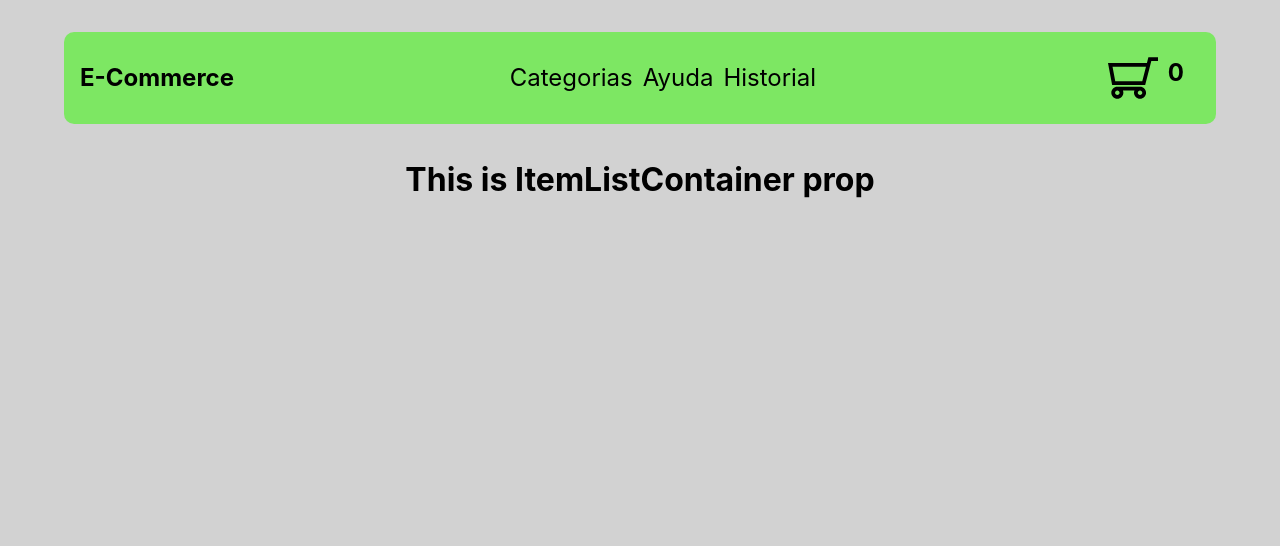
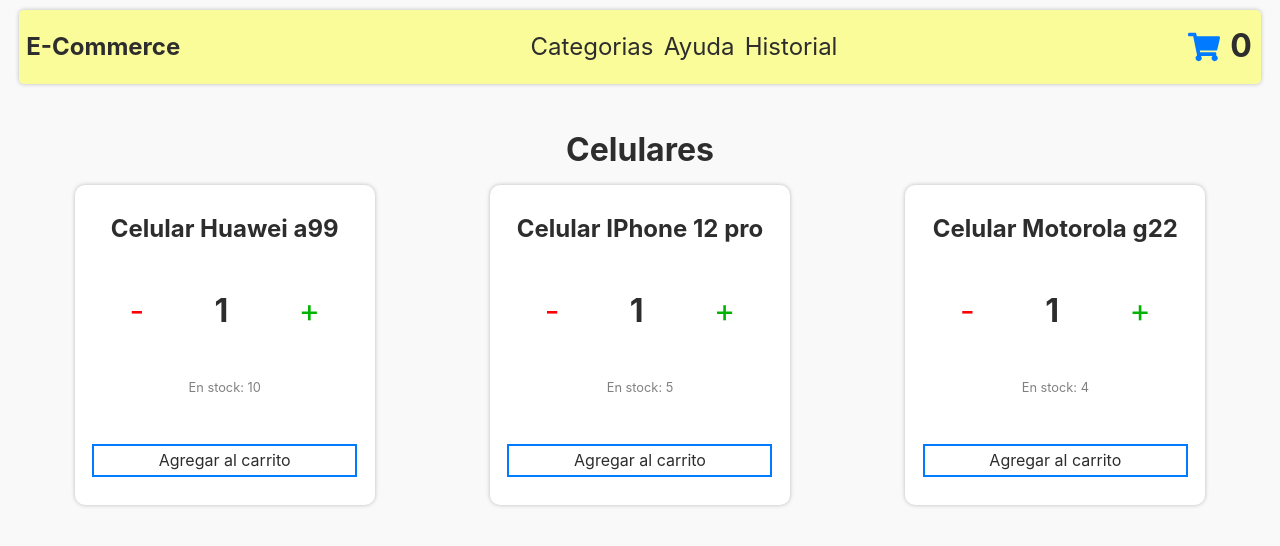
Before and after one commit to jsm04/proyecto-coder-react, a React (Create React App) app: page / in a window 1280 px wide. Shown: the top 546 px of the page. Built offline with nearby package versions, Linux system fonts and the light colour scheme.

Commit message:
Contador con boton

```diff
--- a/package.json
+++ b/package.json
@@ -37,6 +37,7 @@
   },
   "devDependencies": {
     "autoprefixer": "^10.4.7",
-    "postcss": "^8.4.14"
+    "postcss": "^8.4.14",
+    "react-icons": "^4.4.0"
   }
 }
--- a/src/App.css
+++ b/src/App.css
@@ -1,8 +1,14 @@
 .app {
 	width: 100%;
 }
+
+header {
+	margin: 10px 0px;
+}
+
 body {
-	background-color: rgb(210, 210, 210);
+	background-color: rgba(247, 247, 247, 0.742);
+	color: rgb(45, 45, 45);
 }
 
 main {
@@ -13,3 +19,12 @@ main {
 	justify-content: center;
 	align-items: center;
 }
+
+.app-main {
+	width: 100%;
+	height: 100%;
+	display: flex;
+	flex-direction: column;
+	justify-content: center;
+	align-items: center;
+}
--- a/src/App.jsx
+++ b/src/App.jsx
@@ -8,8 +8,8 @@ const App = () => {
 			<header>
 				<NavBar />
 			</header>
-			<main>
-				<ItemListContainer greeting="This is ItemListContainer prop" />
+			<main className="app-main">
+				<ItemListContainer SearchTitle="Celulares" />
 			</main>
 		</div>
 	);
--- /dev/null
+++ b/src/components/ItemCount/ItemCount.css
@@ -0,0 +1,60 @@
+.item-count-container {
+	width: 100%;
+	height: 320px;
+	display: flex;
+	flex-direction: column;
+	flex-basis: 300px;
+	justify-content: space-around;
+	align-items: center;
+	padding: 5px;
+	background-color: #fff;
+	border-radius: 10px;
+	box-shadow: 0px 0px 4px rgba(0, 0, 0, 0.25);
+}
+
+.item-count-container h3 {
+	font-size: 1.5em;
+	font-weight: bold;
+	margin: 0;
+}
+
+.item-count-body {
+	display: flex;
+	width: 90%;
+	align-items: center;
+	justify-content: space-around;
+	font-size: 2rem;
+}
+
+.item-count-body .plus {
+	color: #00b300;
+}
+
+.item-count-body .minus {
+	color: #ff0000;
+}
+
+.item-count-body .plus:hover,
+.minus:hover {
+	color: lightblue;
+}
+
+.counter {
+	font-weight: bold;
+}
+
+.stock {
+	font-size: 0.8rem;
+	color: grey;
+}
+
+.item-count-to-cart {
+	outline: #007bff solid 2px;
+	padding: 5px;
+	width: 90%;
+}
+
+.item-count-to-cart:hover {
+	background-color: #007bff;
+	color: white;
+}
--- /dev/null
+++ b/src/components/ItemCount/index.jsx
@@ -0,0 +1,39 @@
+import React, { useState } from 'react';
+import './ItemCount.css';
+
+const ItemCount = ({ name, stock }) => {
+	const [amount, setAmount] = useState(1);
+
+	const buttonIncrease = () => {
+		if (amount < stock) {
+			setAmount(amount + 1);
+		}
+	};
+
+	const buttonDecrease = () => {
+		if (amount <= stock && amount > 1) {
+			setAmount(amount - 1);
+		}
+	};
+
+	return (
+		<section className="item-count-container">
+			<h3 className="item-count-title">{name || 'Undefined'} </h3>
+			<div className="item-count-body">
+				<button onClick={buttonDecrease} className="minus">
+					-
+				</button>
+				<span className="counter">{amount}</span>
+				<button onClick={buttonIncrease} className="plus">
+					+
+				</button>
+			</div>
+			<span className="stock">En stock: {stock}</span>
+			<button className="item-count-to-cart">
+				Agregar al carrito
+			</button>
+		</section>
+	);
+};
+
+export default ItemCount;
--- a/src/components/ItemListContainer/index.jsx
+++ b/src/components/ItemListContainer/index.jsx
@@ -1,10 +1,16 @@
 import React from 'react';
 import './itemlistcontainer.css';
+import ItemCount from '../ItemCount';
 
-const ItemListContainer = ({ greeting }) => {
+const ItemListContainer = ({ SearchTitle }) => {
 	return (
 		<>
-			<h3 className="itemlistcontainer-h3">{greeting}</h3>
+			<h3 className="itemlistcontainer-h3">{ SearchTitle }</h3>
+			<div className="items-container">
+				<ItemCount stock={10} name="Celular Huawei a99" />
+				<ItemCount stock={5} name="Celular IPhone 12 pro" />
+				<ItemCount stock={4} name="Celular Motorola g22" />
+			</div>
 		</>
 	);
 };
--- a/src/components/ItemListContainer/itemlistcontainer.css
+++ b/src/components/ItemListContainer/itemlistcontainer.css
@@ -4,3 +4,13 @@
 	margin-bottom: 0.5em;
 	margin-top: 3%;
 }
+
+.items-container {
+	display: flex;
+	flex-direction: row;
+	justify-content: space-around;
+	align-items: center;
+	width: 95%;
+	flex-wrap: wrap;
+	gap: 30px;
+}
--- a/src/components/NavBar/CartWidget/CartWidget.css
+++ b/src/components/NavBar/CartWidget/CartWidget.css
@@ -2,14 +2,17 @@
 	display: flex;
 	flex-direction: row;
 	align-items: center;
-	justify-content: center;
-	padding-inline: 1rem;
+	justify-content: space-between;
+	cursor: pointer;
+	font-size: 2rem;
+	width: 66px;
 }
 
 .cart > h3 {
-	font-size: 1.5rem;
 	font-weight: bold;
-	margin-bottom: 0.5em;
-	margin-top: 3%;
-	margin-left: 10px;
+	margin-right: 3%;
 }
+
+.shooping-cart-icon {
+	color: #007bff;
+}
--- a/src/components/NavBar/CartWidget/index.jsx
+++ b/src/components/NavBar/CartWidget/index.jsx
@@ -1,12 +1,12 @@
 import React from 'react';
-import cart from './cart.svg';
 import './CartWidget.css';
+import { FaShoppingCart } from 'react-icons/fa';
 
 const CartWidget = () => {
 	return (
 		<div>
 			<a href="./#" className="cart">
-				<img src={cart} alt="Shopping Cart" width="50" />
+				<FaShoppingCart className="shooping-cart-icon" />
 				<h3>0</h3>
 			</a>
 		</div>
--- a/src/components/NavBar/NavMenu/NavMenu.css
+++ b/src/components/NavBar/NavMenu/NavMenu.css
@@ -1,16 +1,18 @@
 .navmenu_ul {
 	display: flex;
 	align-items: center;
-	justify-content: center;
-	margin: 0 auto;
+	justify-content: space-between;
+	width: 25%;
 }
 
 .navmenu_ul > li {
-	margin-inline: 5px;
 	font-size: 1.5rem;
+	background: linear-gradient(currentColor 0 0) bottom / var(--d, 0)
+		3px no-repeat;
+	transition: 0.5s;
 }
 
 .navmenu_ul > li:hover {
-	padding: 5px;
-	font-size: 1.75rem;
+	color: rgb(28, 28, 28);
+	--d: 100%;
 }
--- a/src/components/NavBar/navbar.css
+++ b/src/components/NavBar/navbar.css
@@ -1,16 +1,17 @@
 .navbar {
-	margin: auto;
 	display: flex;
 	align-items: center;
 	justify-content: space-between;
-	width: 90%;
-	background-color: rgba(74, 245, 32, 0.614);
-	padding: 1rem;
-	margin-top: 2em;
-	border-radius: 10px;
+	width: 97%;
+	background-color: rgba(250, 255, 93, 0.614);
+	padding: 7px;
+	border-radius: 5px;
+	box-shadow: 0px 0px 4px rgba(0, 0, 0, 0.25);
+	margin: auto;
 }
 
 .navbar > h1 {
 	font-size: 1.5rem;
 	font-weight: bold;
+	cursor: pointer;
 }
```
Also changed, not shown: src/components/NavBar/CartWidget/cart.svg (deleted), 1 other file (tests, documents, lock files or other folders).
